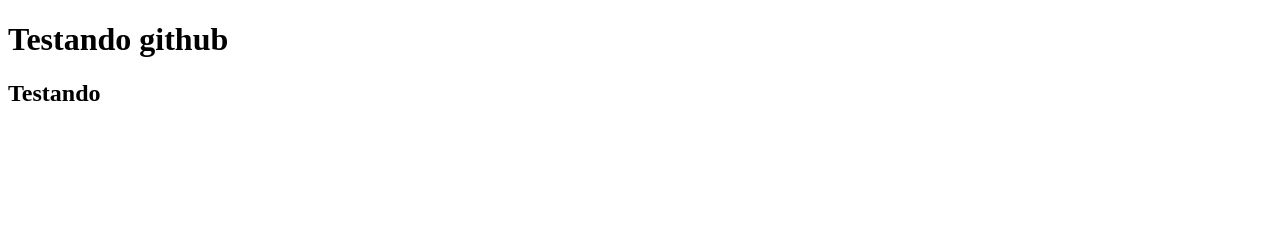
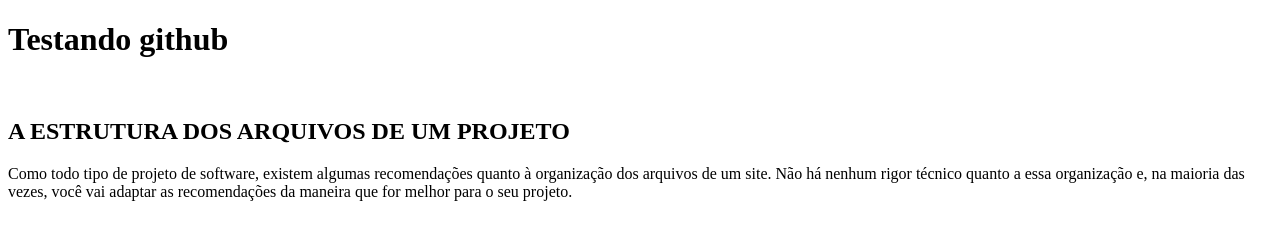
Before and after one commit to Santos-Luan/Projeto-web, a plain HTML site: page index.html in a window 1280 px wide. Drawn offline with Linux system fonts and the light colour scheme.

Commit message:
terceiro commit

```diff
--- a/index.html
+++ b/index.html
@@ -9,7 +9,16 @@
 <body>
     <div>
         <h1>Testando github</h1>
-        <h2>Testando</h2>
+        <br>
+        <h2>
+            A ESTRUTURA DOS ARQUIVOS DE UM
+            PROJETO
+        </h2>
+        <p>
+            Como todo tipo de projeto de software, existem algumas recomendações quanto à organização dos
+            arquivos de um site. Não há nenhum rigor técnico quanto a essa organização e, na maioria das vezes,
+            você vai adaptar as recomendações da maneira que for melhor para o seu projeto.
+        </p>
     </div>
 </body>
 </html>
```
